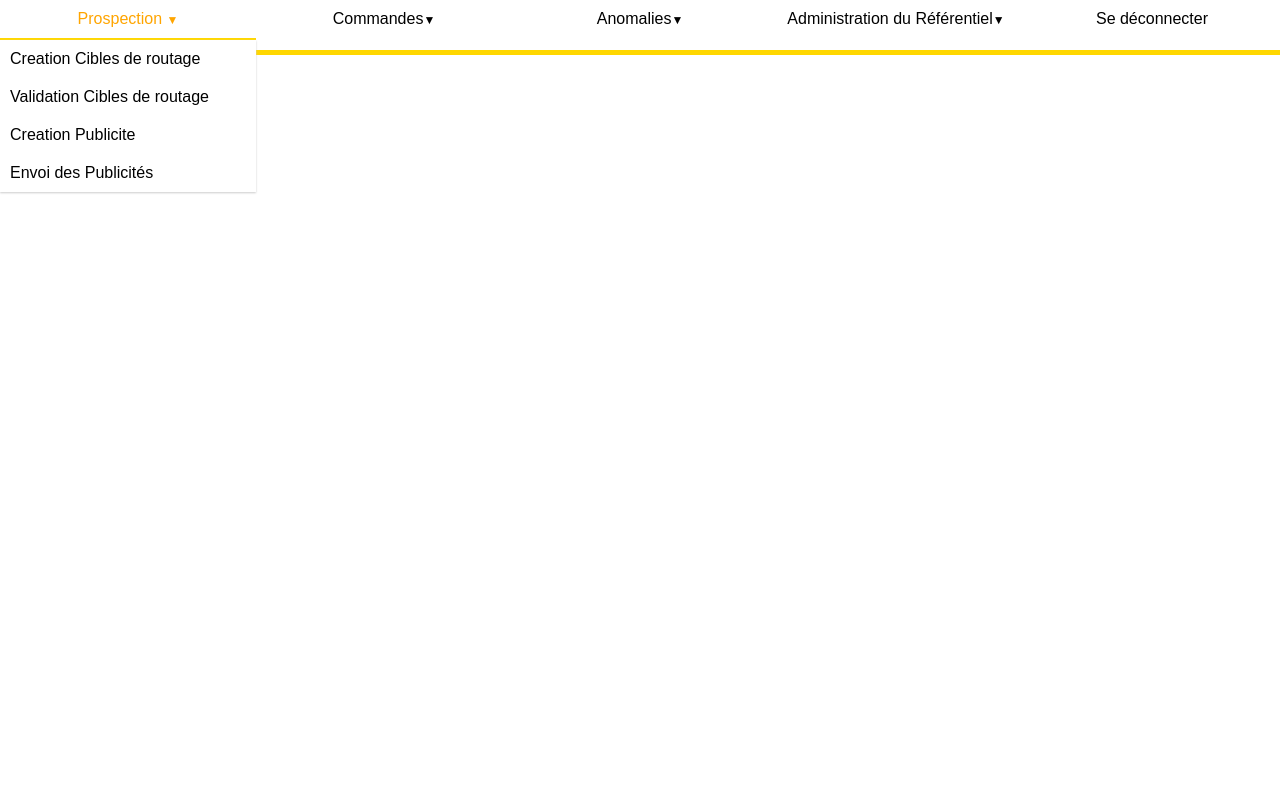
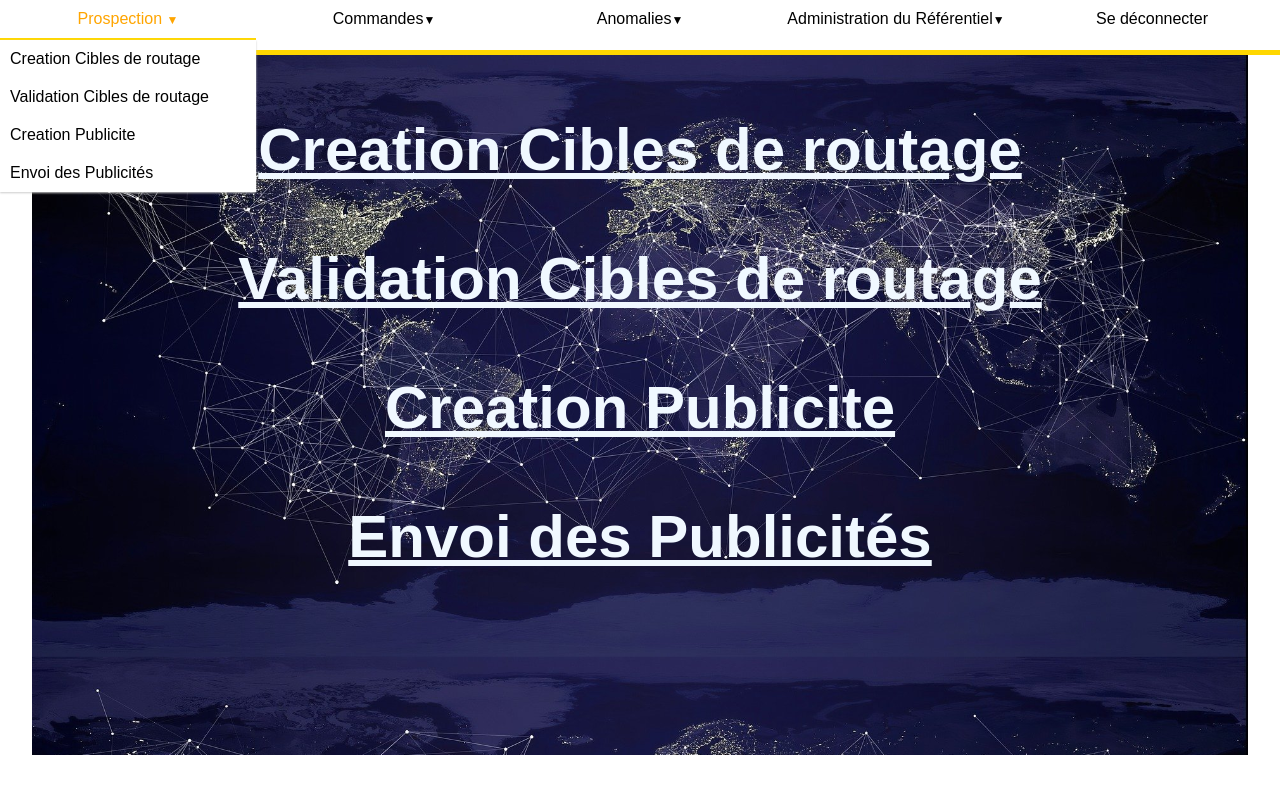
Before and after one commit to b-henriques/gpi-projet, a Django app: page /publicite/ in a window 1280 px wide. Run offline with Django 3.2, Linux system fonts and the light colour scheme; a user stored in the database is signed in.

Commit message:
home pages

```diff
--- a/Anomalies/views.py
+++ b/Anomalies/views.py
@@ -9,7 +9,7 @@ from Commandes.models import Commande
 # Create your views here.
 
 def index(request):
-    return render(request, 'referentiel/referentiel_view.html')
+    return render(request, 'anomalies/anomaliesHome.html')
 
 
 def afficheAnomalies(request):
--- a/Commandes/views.py
+++ b/Commandes/views.py
@@ -13,7 +13,7 @@ from django.urls import reverse
 
 @permission_required("utilisateurs.perm_commandes")
 def index(request):
-    return render(request, 'referentiel/referentiel_view.html')
+    return render(request, 'commandes/commandesHome.html')
 
 
 # TODO: verification carte
--- /dev/null
+++ b/publicite/static/publicite/home.css
@@ -0,0 +1,21 @@
+.im1 {
+    margin: auto;
+    background-image: url('earth-3866609_1920.jpg');
+    background-size: 100%;
+    width: 95%;
+    height: 700px;
+}
+.titre {
+    padding-top: 60px;
+    text-align: center;
+    font-size: 60px;
+    color: aliceblue;
+}
+
+.titre a {
+    color: aliceblue;
+}
+
+a:hover {
+    color: gold;
+}
--- /dev/null
+++ b/publicite/templates/publicite/publiciteHome.html
@@ -0,0 +1,14 @@
+{% extends 'referentiel/referentiel_view.html' %}
+
+{%block content %}
+
+{% load static %}
+<link rel="stylesheet" type="text/css" href="{% static 'publicite/home.css' %}">
+
+<div class="im1">
+    <h1 class='titre'><a href="{% url 'publicite:creationCible'%}">Creation Cibles de routage</a></h1>
+    <h1 class='titre'><a href="{% url 'publicite:validateCible'%}">Validation Cibles de routage</a></h1>
+    <h1 class="titre"><a href="{% url 'publicite:creationPublicite'%}">Creation Publicite</a></h1>
+    <h1 class="titre"><a href="{% url 'publicite:envoiPublicite'%}">Envoi des Publicités</a></h1>
+</div>
+{%endblock content %}
--- a/publicite/views.py
+++ b/publicite/views.py
@@ -14,7 +14,7 @@ from django.urls import reverse
 
 @permission_required("utilisateurs.perm_publicite")
 def index(request):
-    return render(request, 'referentiel/referentiel_view.html')
+    return render(request, 'publicite/publiciteHome.html')
 
 @permission_required("utilisateurs.perm_publicite")
 def createPublicite(request):
```
Also changed, not shown: Anomalies/static/anomalies/home.css (added, +21 -0 lines), Anomalies/templates/anomalies/anomaliesHome.html (added, +11 -0 lines), Commandes/static/commandes/home.css (added, +21 -0 lines), Commandes/templates/commandes/commandesHome.html (added, +11 -0 lines), utilisateurs/static/utilisateurs/noAccess.css (added, +28 -0 lines), utilisateurs/templates/utilisateurs/noAccess.html (+15 -9 lines), Anomalies/static/anomalies/pexels-diana-akhmetianova-4722000.jpg (added), Commandes/static/commandes/pexels-karolina-grabowska-5650037.jpg (added), db.sqlite3, publicite/static/publicite/earth-3866609_1920.jpg (added), 1 other file.
